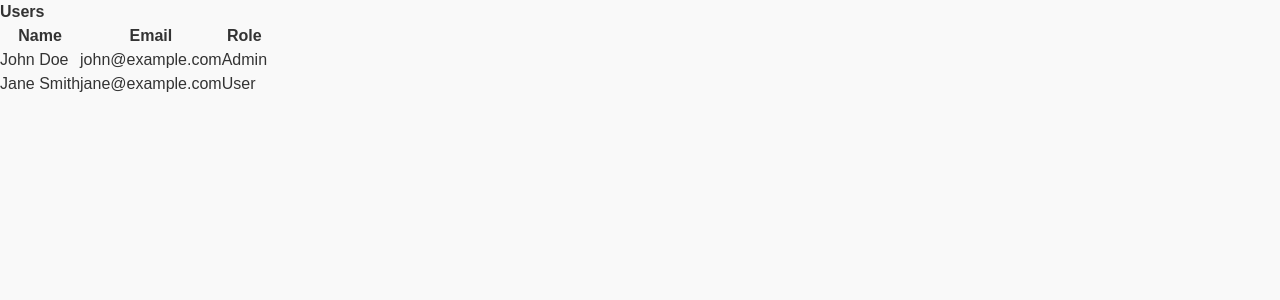
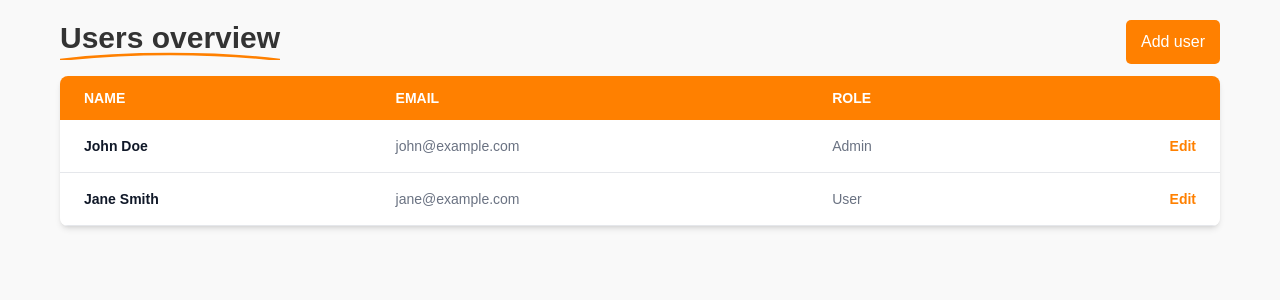
Before and after one commit to jensrosseel2/wg-assessment-jens, a React (Vite) app: page /users in a window 1280 px wide. Shown: the top 300 px of the page. Built offline with nearby package versions, Linux system fonts and the light colour scheme; data requests are answered from the project's data file.

Commit message:
style user list table + style page title and add 'add user' btn

```diff
--- a/package.json
+++ b/package.json
@@ -16,6 +16,7 @@
     "dotenv": "^16.5.0",
     "react": "^19.0.0",
     "react-dom": "^19.0.0",
+    "react-router": "^7.6.2",
     "tailwindcss": "^4.1.10"
   },
   "devDependencies": {
--- a/src/App.tsx
+++ b/src/App.tsx
@@ -6,9 +6,11 @@ const queryClient = new QueryClient();
 
 const App = () => {
   return (
-    <QueryClientProvider client={queryClient}>
-      <UserOverview />
-    </QueryClientProvider>
+    <div className="container">
+      <QueryClientProvider client={queryClient}>
+        <UserOverview />
+      </QueryClientProvider>
+    </div>
   );
 };
 
--- a/src/api/index.ts
+++ b/src/api/index.ts
@@ -12,8 +12,6 @@ interface UserListProps {
 }
 
 export async function getUsers(): Promise<UserListProps> {
-  console.log(`${baseUrl}/users`);
-
   const response = await fetch(`${baseUrl}/users`);
   const users = await response.json();
 
--- a/src/components/users/User.tsx
+++ b/src/components/users/User.tsx
@@ -6,10 +6,17 @@ interface UserProps {
 
 export default function User({ name, email, role }: UserProps) {
   return (
-    <tr>
-      <td>{name}</td>
-      <td>{email}</td>
-      <td>{role}</td>
+    <tr className="bg-white border-b border-gray-200 hover:bg-gray-50">
+      <th scope="row" className="px-6 py-4 text-gray-900 whitespace-nowrap">
+        {name}
+      </th>
+      <td className="px-6 py-4">{email}</td>
+      <td className="px-6 py-4">{role}</td>
+      <td className="px-6 py-4 text-right">
+        <a href="#" className="font-semibold hover:underline">
+          Edit
+        </a>
+      </td>
     </tr>
   );
 }
--- a/src/components/users/UserList.tsx
+++ b/src/components/users/UserList.tsx
@@ -16,18 +16,25 @@ export default function UserList({ users }: UserListProps) {
     return <div>No users found.</div>;
   }
   return (
-    <div>
-      <table>
-        <thead>
+    <div className="relative overflow-x-auto shadow-md sm:rounded-lg">
+      <table className="w-full text-sm text-left text-gray-500">
+        <thead className="text-s text-white uppercase bg-[#ff8000]">
           <tr>
-            <th>Name</th>
-            <th>Email</th>
-            <th>Role</th>
+            <th scope="col" className="px-6 py-3">
+              Name
+            </th>
+            <th scope="col" className="px-6 py-3">
+              Email
+            </th>
+            <th scope="col" className="px-6 py-3">
+              Role
+            </th>
+            <th scope="col" className="px-6 py-3"></th>
           </tr>
         </thead>
         <tbody>
           {users.map((user) => (
-            <User name={user.name} email={user.email} role={user.role} />
+            <User {...user} key={user.id} />
           ))}
         </tbody>
       </table>
--- a/src/pages/UserOverview.tsx
+++ b/src/pages/UserOverview.tsx
@@ -14,7 +14,23 @@ export default function UserOverview() {
   if (error) return "An error has occurred: " + error.message;
   return (
     <>
-      <h1>Users</h1>
+      <span className="relative inline-block mb-5">
+        <span className="font-bold text-3xl">Users overview</span>
+        <svg
+          className="absolute -bottom-1 left-0 w-full h-2 pointer-events-none"
+          viewBox="0 0 100 10"
+          preserveAspectRatio="none"
+        >
+          <path
+            d="M0,10 C30,0 70,0 100,10"
+            stroke="#ff8000"
+            stroke-width="3"
+            fill="none"
+          />
+        </svg>
+      </span>
+      <button className="float-right">Add user</button>
+
       <UserList users={data.users} />
     </>
   );
```
Also changed, not shown: 1 other file (tests, documents, lock files or other folders).
